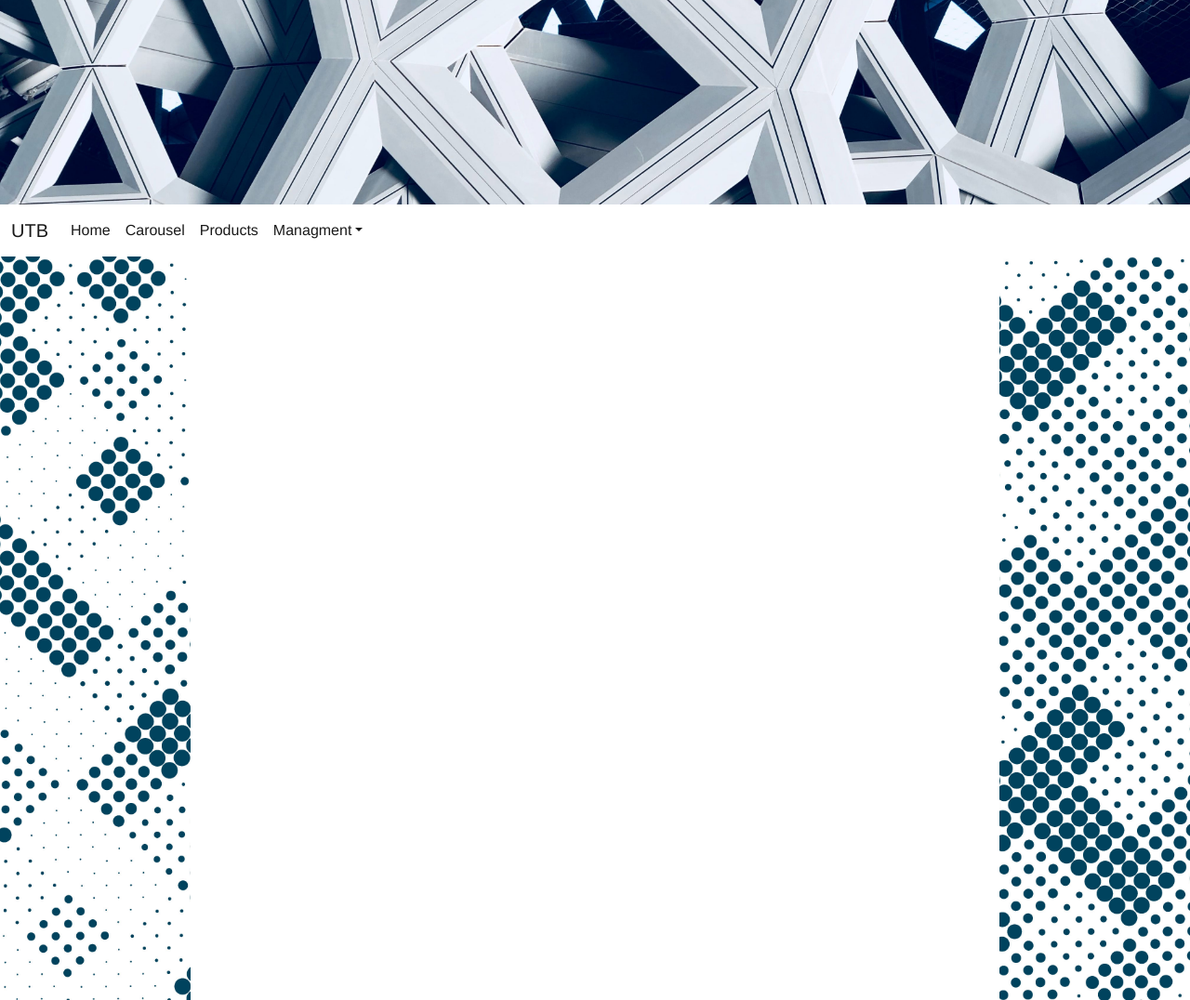
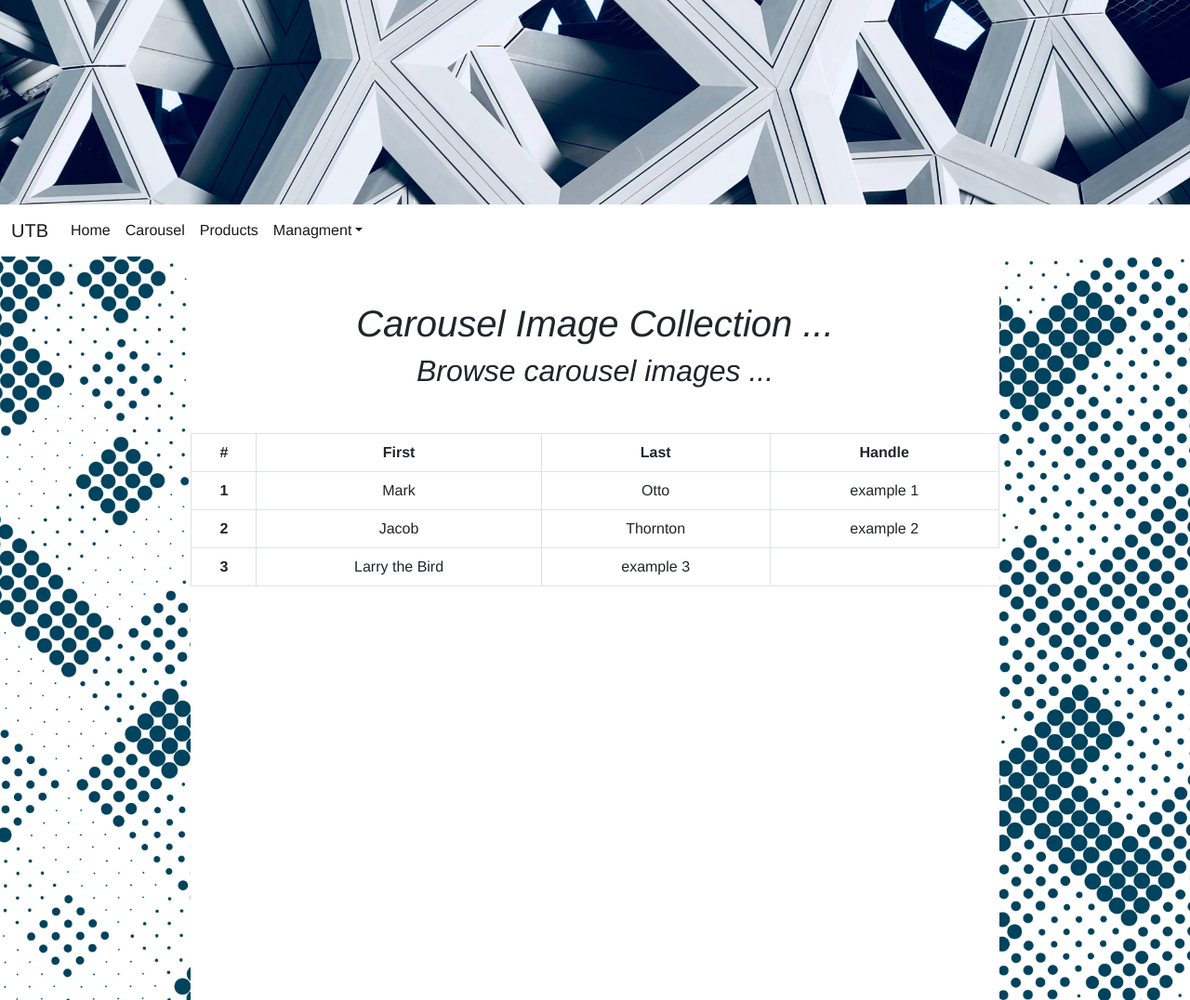
Before and after one commit to Marsiso/UTB.EShop, an ASP.NET Core app: page /Carousel in a window 1280 px wide. Shown: the whole page at 93% size. Run offline with ASP.NET Core 8, Linux system fonts and the light colour scheme.

Commit message:
Carousel page implemented.

```diff
--- a/UTB.EShop.Presentation.WebUI/Pages/Carousel.razor
+++ b/UTB.EShop.Presentation.WebUI/Pages/Carousel.razor
@@ -2,6 +2,41 @@
 
 <PageTitle>Carousel</PageTitle>
 
+@if (true)
+{
+    <h1 class="fst-italic">Carousel Image Collection ...</h1>
+    <h2 class="fst-italic mb-5">Browse carousel images ... </h2>
+
+    <table class="table table-hover table-bordered">
+        <thead>
+        <tr>
+            <th scope="col">#</th>
+            <th scope="col">First</th>
+            <th scope="col">Last</th>
+            <th scope="col">Handle</th>
+        </tr>
+        </thead>
+        <tbody>
+        <tr>
+            <th scope="row">1</th>
+            <td>Mark</td>
+            <td>Otto</td>
+            <td>example 1</td>
+        </tr>
+        <tr>
+            <th scope="row">2</th>
+            <td>Jacob</td>
+            <td>Thornton</td>
+            <td>example 2</td>
+        </tr>
+        <tr>
+            <th scope="row">3</th>
+            <td>Larry the Bird</td>
+            <td>example 3</td>
+        </tr>
+        </tbody>
+    </table>
+}
 
 
 @code {
--- a/UTB.EShop.Presentation.WebUI/Shared/MainLayout.razor
+++ b/UTB.EShop.Presentation.WebUI/Shared/MainLayout.razor
@@ -20,7 +20,7 @@
           <a class="nav-link active" aria-current="page" href="#">Home</a>
         </li>
         <li class="nav-item">
-          <a class="nav-link active" href="#">Carousel</a>
+          <a class="nav-link active" href="/Carousel">Carousel</a>
         </li>
         <li class="nav-item">
           <a class="nav-link active" href="#" tabindex="-1" aria-disabled="true">Products</a>
```
